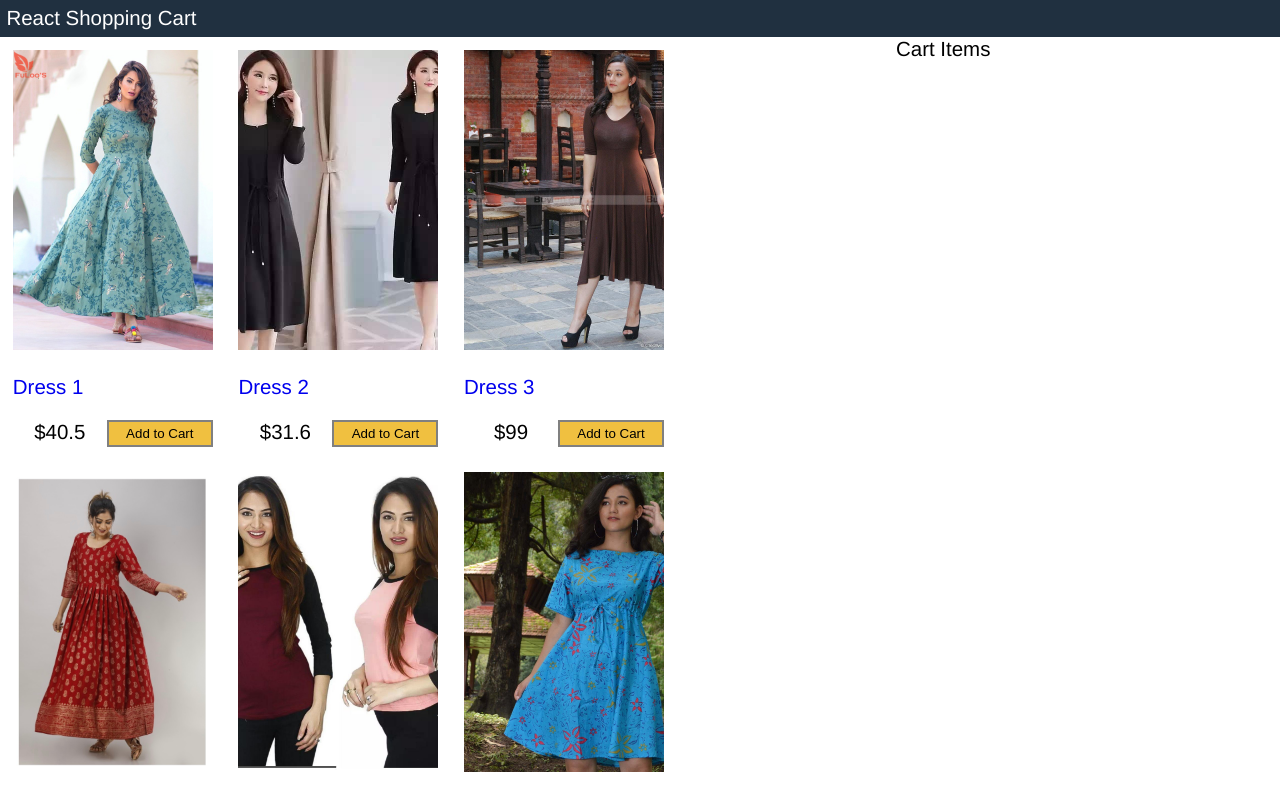
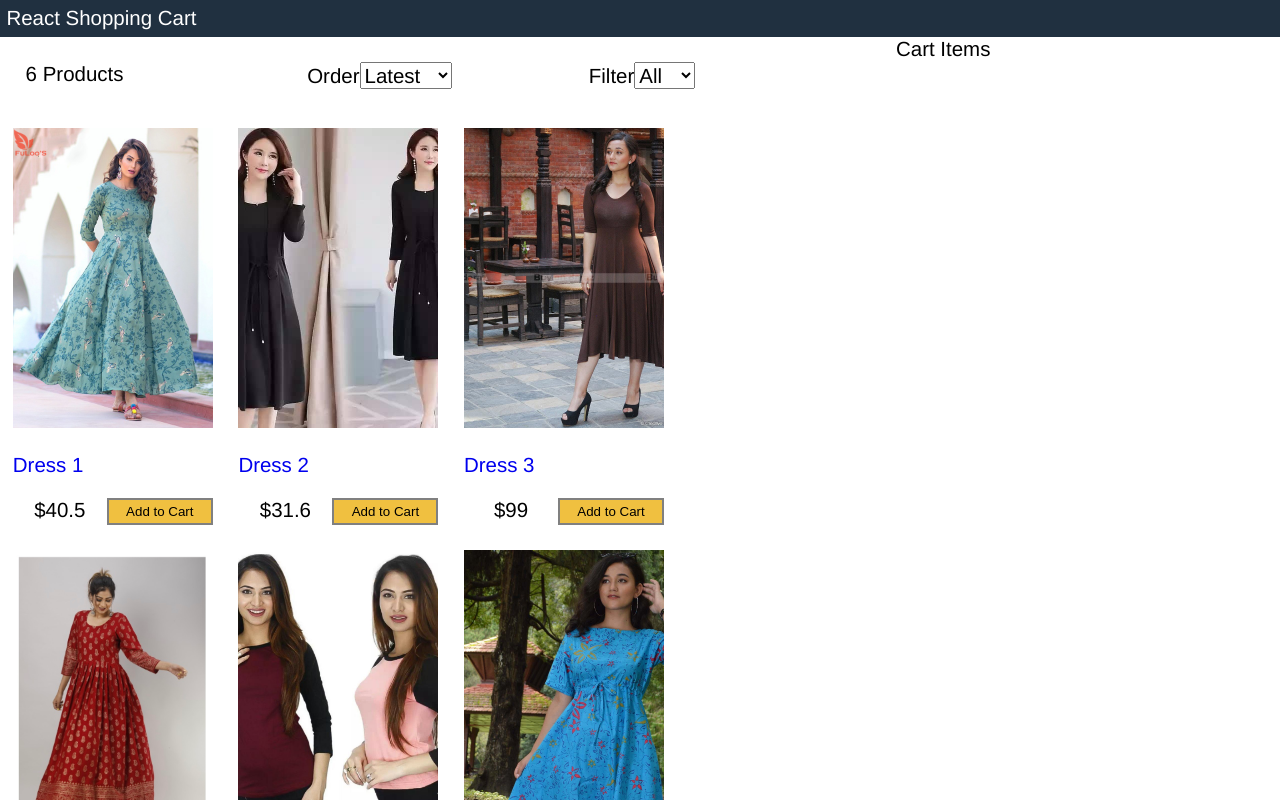
Before and after one commit to shaikhhar/react-shopping-cart, a React (Create React App) app: page / in a window 1280 px wide. Shown: the top 800 px of the page. Built offline with nearby package versions, Linux system fonts and the light colour scheme.

Commit message:
filter & sort

```diff
--- a/src/App.js
+++ b/src/App.js
@@ -2,6 +2,7 @@
 import React from "react";
 import data from "./data.json";
 import Products from "./components/Products";
+import Filter from "./components/Filter";
 
 class App extends React.Component {
   constructor() {
@@ -13,8 +14,40 @@
     };
   }
 
+  sortProducts = (event) => {
+    console.log("sort ", event.target.value);
+    const sort = event.target.value;
+    this.setState({
+      sort: sort,
+      products: this.state.products.slice().sort((a, b) => {
+        return sort === "lowest"
+          ? a.price < b.price
+            ? -1
+            : 1
+          : sort === "highest"
+          ? a.price > b.price
+            ? -1
+            : 1
+          : a._id > b._id
+          ? -1
+          : 1;
+      }),
+    });
+  };
+
+  filterProducts = (event) => {
+    console.log("filter ", event.target.value);
+    this.setState({
+      size: event.target.value,
+      products: data.products.filter((product) =>
+        product.availableSizes.includes(event.target.value)
+      ),
+    });
+  };
+
   render() {
     return (
+      <div>
         <div className="grid-container">
           <header>
             <a href="/">React Shopping Cart</a>
@@ -22,6 +55,13 @@
           <main>
             <div className="content">
               <div className="main">
+                <Filter
+                  count={this.state.products.length}
+                  size={this.state.size}
+                  sort={this.state.sort}
+                  filterProducts={this.filterProducts}
+                  sortProducts={this.sortProducts}
+                ></Filter>
                 <Products
                   className="products"
                   products={this.state.products}
@@ -30,6 +70,7 @@
               <div className="sidebar">Cart Items</div>
             </div>
           </main>
+        </div>
         <footer>All right reserved</footer>
       </div>
     );
--- /dev/null
+++ b/src/components/Filter.css
@@ -0,0 +1,11 @@
+.filter {
+  display: flex;
+  justify-content: space-between;
+  padding: 1rem;
+  margin: 1rem;
+  border-bottom: 4px;
+}
+
+.filter div {
+  flex: 1;
+}
--- /dev/null
+++ b/src/components/Filter.js
@@ -0,0 +1,35 @@
+import React, { Component } from "react";
+import "./Filter.css";
+
+export default class Filter extends Component {
+  render() {
+    return (
+      <div className="filter">
+        <div className="filter-result">{this.props.count} Products</div>
+        <div className="filter-sort">
+          Order
+          <select value={this.props.sort} onChange={this.props.sortProducts}>
+            <option>Latest</option>
+            <option value="lowest">Lowest</option>
+            <option value="highest">Highest</option>
+          </select>
+        </div>
+        <div className="filter-size">
+          Filter
+          <select
+            value={this.props.filter}
+            onChange={this.props.filterProducts}
+          >
+            <option value="">All</option>
+            <option value="XS">XS</option>
+            <option value="S">S</option>
+            <option value="M">M</option>
+            <option value="L">L</option>
+            <option value="XL">XL</option>
+            <option value="XXL  ">XXL</option>
+          </select>
+        </div>
+      </div>
+    );
+  }
+}
--- a/src/data.json
+++ b/src/data.json
@@ -6,7 +6,7 @@
       "image": "/images/dress1.jpg",
       "description": "about dress 1",
       "price": 40.5,
-      "availableSizes": ["XL", "XXL"]
+      "availableSizes": ["XL"]
     },
     {
       "_id": "dress2",
@@ -14,7 +14,7 @@
       "image": "/images/dress2.jpg",
       "description": "about dress 2",
       "price": 31.55,
-      "availableSizes": ["XL", "XXL"]
+      "availableSizes": ["XL", "XXL", "S", "M", "XS"]
     },
     {
       "_id": "dress3",
@@ -22,7 +22,7 @@
       "image": "/images/dress3.jpg",
       "description": "about dress 3",
       "price": 99,
-      "availableSizes": ["XL", "XXL"]
+      "availableSizes": ["S", "M"]
     },
     {
       "_id": "dress4",
@@ -30,7 +30,7 @@
       "image": "/images/dress4.jpg",
       "description": "about dress 4",
       "price": 100,
-      "availableSizes": ["XL", "XXL"]
+      "availableSizes": ["XS", "S"]
     },
     {
       "_id": "dress5",
@@ -38,7 +38,7 @@
       "image": "/images/dress5.jpg",
       "description": "about dress 5",
       "price": 20,
-      "availableSizes": ["XL", "XXL"]
+      "availableSizes": ["L", "M"]
     },
     {
       "_id": "dress6",
--- a/src/index.css
+++ b/src/index.css
@@ -19,7 +19,7 @@
 }
 
 .grid-container {
-  min-height: 100%;
+  min-height: calc(100vh - 20px);
 }
 
 a {
@@ -73,8 +73,6 @@
 }
 
 footer {
-  position: relative;
-  width: 100%;
   color: #ffffff;
   background-color: #203040;
   display: flex;
```
Also changed, not shown: 1 other file (tests, documents, lock files or other folders). Lines whose indentation alone changed are shown as unchanged.
